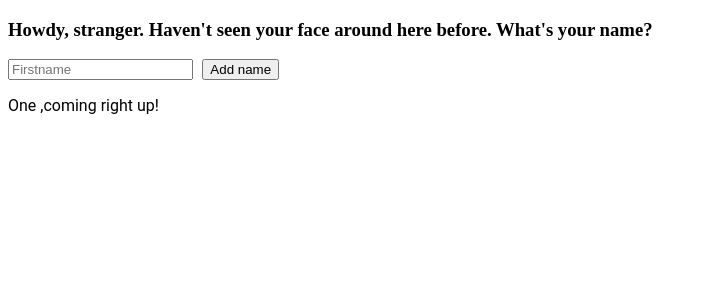
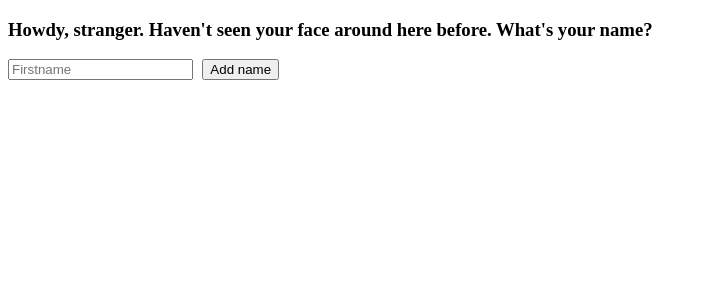
Before and after one commit to Pozee/saloon-app, an Angular app: page / in a window 1280 px wide. Shown: the top 300 px of the page, without its empty margins (0-707 px from the left). Built offline with nearby package versions, Linux system fonts and the light colour scheme.

Commit message:
Spelling error

```diff
--- a/src/app/dialogue/dialogue.component.html
+++ b/src/app/dialogue/dialogue.component.html
@@ -8,4 +8,4 @@
 
 <app-beverages *ngIf="foundStorage"></app-beverages>
 
-<p>One {{beverage}},coming right up!</p>
+<!-- <p>One {{beverage}},coming right up!</p> -->
```
